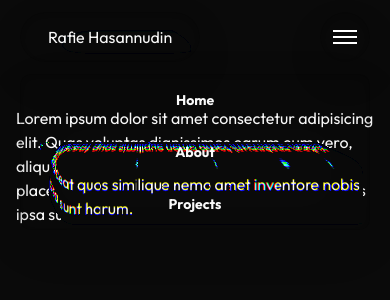
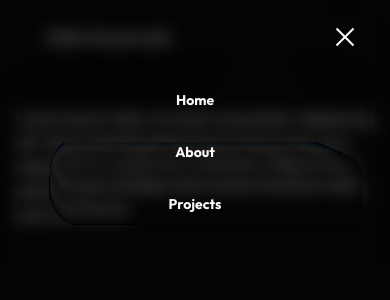
Before and after one commit to GTPSHAX/portfolio-main, a Next.js app: page / in a window 390 px wide. Both pictures are taken after a click on the button "Toggle navigation menu". Shown: the top 300 px of the page. Built offline with nearby package versions, Linux system fonts and the light colour scheme.

Commit message:
feat: enhance mobile navigation with animated toggle and backdrop

```diff
--- a/src/components/GlassNav.tsx
+++ b/src/components/GlassNav.tsx
@@ -89,12 +89,24 @@ export function GlassNav({
       {isMobile && (
         <AnimatePresence>
           {isOpen && (
+            <>
+              <motion.button
+                type="button"
+                aria-label="Close navigation menu backdrop"
+                className="fixed inset-0 z-40 bg-black/45 backdrop-blur-sm"
+                initial={{ opacity: 0 }}
+                animate={{ opacity: 1 }}
+                exit={{ opacity: 0 }}
+                transition={{ duration: 0.2, ease: "easeOut" }}
+                onClick={() => setIsOpen(false)}
+              />
+
               <motion.div
                 initial={{ opacity: 0, y: -18 }}
                 animate={{ opacity: 1, y: 0 }}
                 exit={{ opacity: 0, y: -14 }}
                 transition={{ duration: 0.28, ease: [0.22, 1, 0.36, 1] }}
-              className="absolute top-full left-0 right-0 w-full flex items-center justify-center px-5 sm:px-8"
+                className="absolute top-full left-0 right-0 z-50 w-full flex items-center justify-center px-5 sm:px-8"
               >
                 <GlassSurface width="100%" height="fit-content" borderRadius={10}>
                   <nav
@@ -132,22 +144,38 @@ export function GlassNav({
                   </nav>
                 </GlassSurface>
               </motion.div>
+            </>
           )}
         </AnimatePresence>
       )}
 
       {/* Burger toggler for mobile */}
       {isMobile && (
-        <GlassSurface width={50} height={50} borderRadius={50}>
-          <button
+        <GlassSurface width={50} height={50} borderRadius={50} className="z-60">
+          <motion.button
             className="flex flex-col items-center justify-center w-full h-full"
             aria-label="Toggle navigation menu"
+            aria-expanded={isOpen}
             onClick={() => setIsOpen((prev) => !prev)}
+            whileTap={{ scale: 0.92 }}
+            transition={{ duration: 0.12 }}
           >
-            <span className="block w-6 h-0.5 bg-white mb-1"></span>
-            <span className="block w-6 h-0.5 bg-white mb-1"></span>
-            <span className="block w-6 h-0.5 bg-white"></span>
-          </button>
+            <motion.span
+              className="block w-6 h-0.5 bg-white mb-1"
+              animate={isOpen ? { rotate: 45, y: 6 } : { rotate: 0, y: 0 }}
+              transition={{ duration: 0.22, ease: "easeInOut" }}
+            />
+            <motion.span
+              className="block w-6 h-0.5 bg-white mb-1"
+              animate={isOpen ? { opacity: 0, x: 8 } : { opacity: 1, x: 0 }}
+              transition={{ duration: 0.18, ease: "easeInOut" }}
+            />
+            <motion.span
+              className="block w-6 h-0.5 bg-white"
+              animate={isOpen ? { rotate: -45, y: -6 } : { rotate: 0, y: 0 }}
+              transition={{ duration: 0.22, ease: "easeInOut" }}
+            />
+          </motion.button>
         </GlassSurface>
       )}
     </div>
```
Lines whose indentation alone changed are shown as unchanged.
